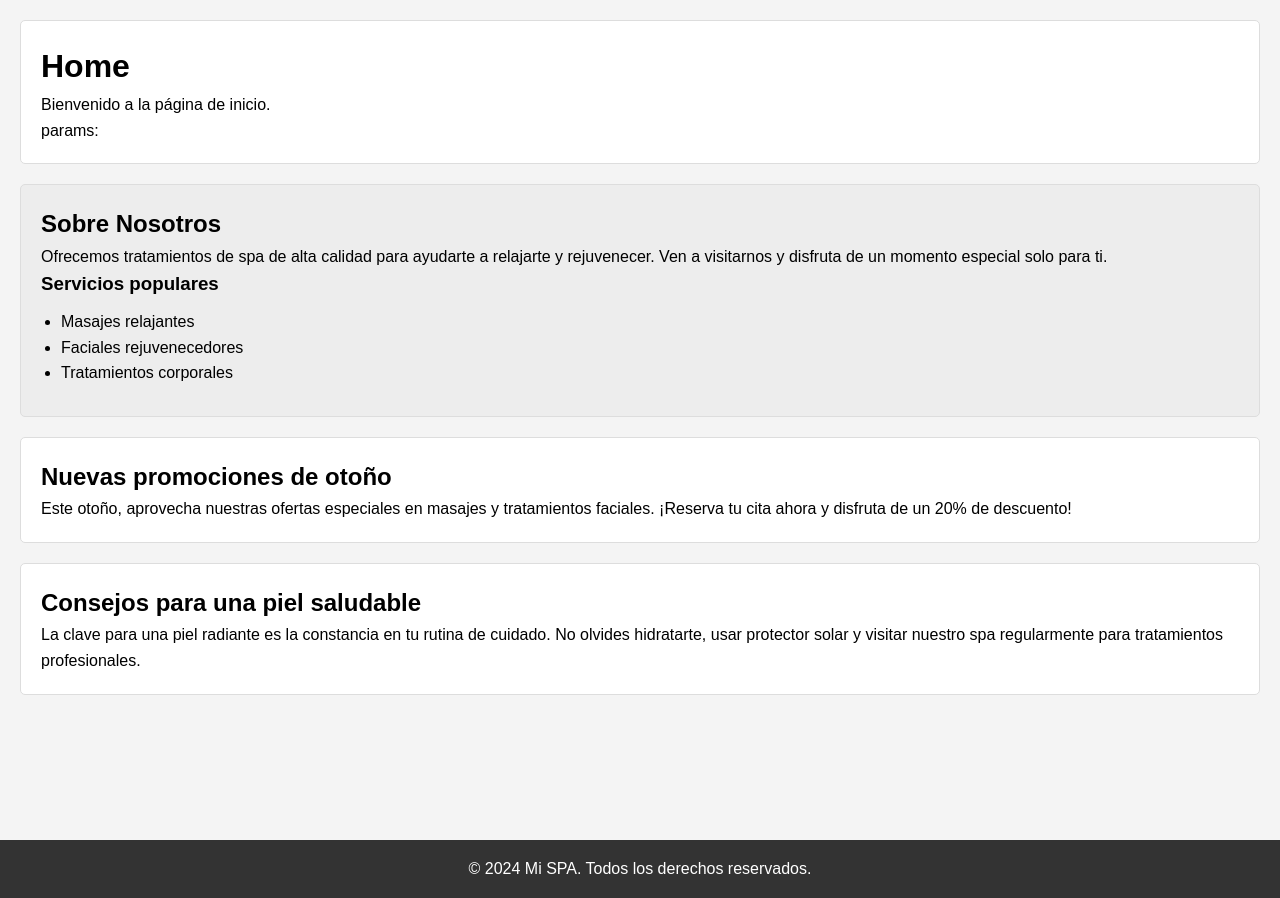
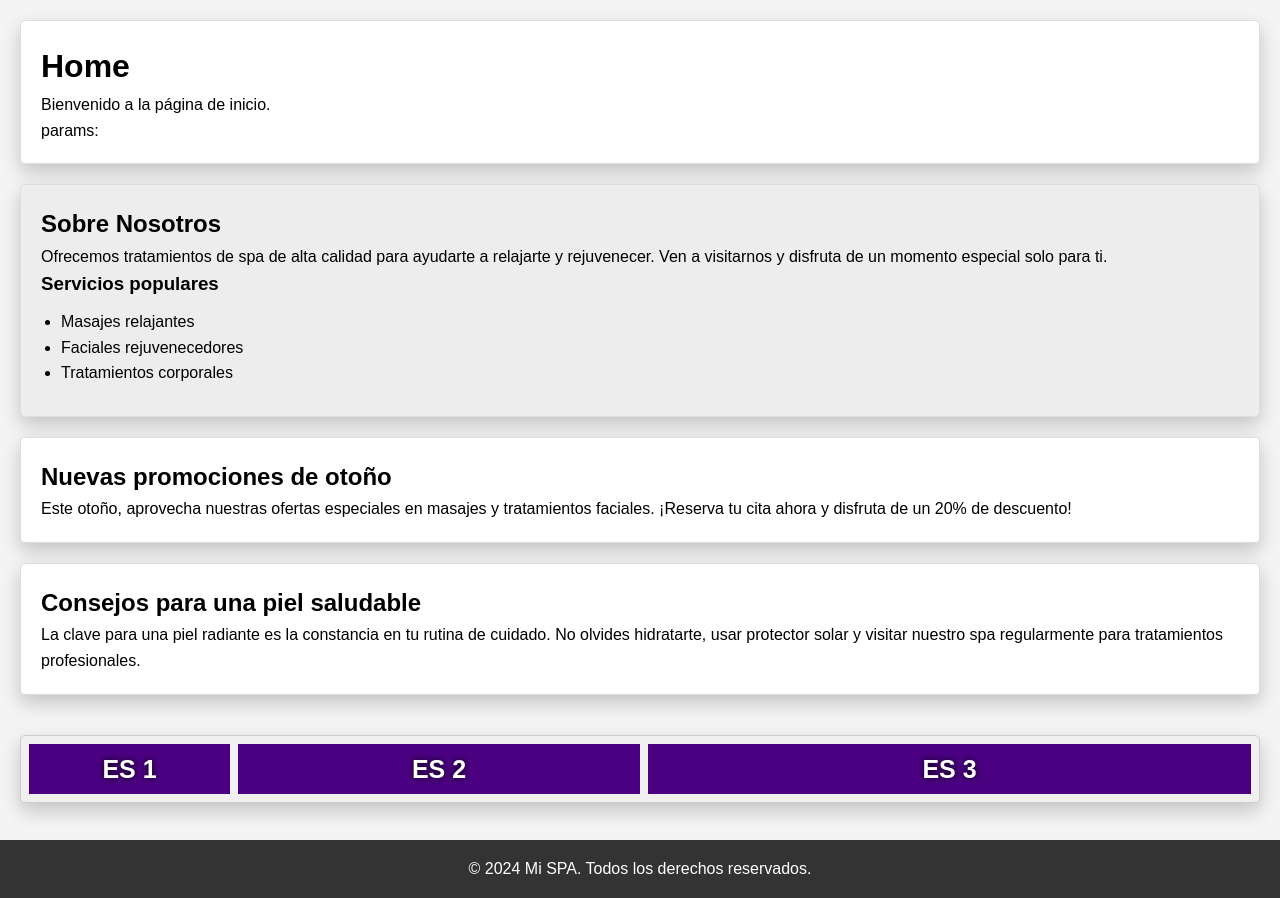
Before and after one commit to SergioKov/rutas_js, a PHP site: page / in a window 1280 px wide. Shown: the part 216-1114 px from the top of the page. Run offline with PHP 8.4, Linux system fonts and the light colour scheme.

Commit message:
flex: 1x 2x 3x en un div - 1

```diff
--- a/css/style.css
+++ b/css/style.css
@@ -75,12 +75,15 @@ nav{
     padding: 20px;
     border: 1px solid #ddd;
     border-radius: 5px;
+    box-shadow: 0 .5rem 1.2rem rgba(0, 0, 0, .2);
 }
+
 .block{
     background-color: white;
     border: 1px solid #ddd;
     padding: 20px;
     border-radius: 5px;
+    box-shadow: 0 .5rem 1.2rem rgba(0, 0, 0, .2);
 }
 
 .spisok {
@@ -97,6 +100,7 @@ nav{
     padding: 20px;
     border: 1px solid #ddd;
     border-radius: 5px;
+    box-shadow: 0 .5rem 1.2rem rgba(0, 0, 0, .2);
 }
 
 
--- a/index.php
+++ b/index.php
@@ -70,5 +70,6 @@ $currentFilePath = $_SERVER['SCRIPT_FILENAME'];
     </footer>
 
     <script type="module" src="./router.js"></script>
+    <script type="text/javascript" src="./js/my_js.js"></script>
 </body>
 </html>
--- /dev/null
+++ b/js/my_js.js
@@ -0,0 +1,99 @@
+'use strict'
+
+
+
+//start modo 1
+class ProductRepository {
+    async getProducts(){
+        const response = await fetch('https://dummyjson.com/products');
+        const data = await response.json();
+        console.log(data);
+    }
+}
+
+const repo = new ProductRepository();
+//repo.getProducts();
+
+const asyncArrow = async () => {
+    const response = await fetch('https://dummyjson.com/products');
+    const data = await response.json();
+    //console.log(data);
+    return data;
+}
+
+//asyncArrow();
+//end modo 1
+
+
+
+
+
+
+
+//start modo 2
+/*(async ()=>{
+    console.log(1);
+    const res = await asyncArrow();
+    console.log(res);
+    console.log(2);
+})();
+*/
+//end modo 2
+
+/*
+//start modo 3
+async function aaa(){
+    console.log(1);
+    const res = await asyncArrow();
+    console.log(res);
+    console.log(2);
+}
+
+aaa();
+//end modo 3
+*/
+
+
+
+
+//lesson 88
+async function getAllProducts(){
+    const response = await fetch('https://dummyjson.com/products');
+    //console.log(response);
+    return response.json();
+}
+
+async function getProduct(id){
+    const response = await fetch('https://dummyjson.com/products/' + id);
+    //console.log(response);
+    return response.json();
+}
+
+async function main(){
+    const { products } = await getAllProducts();
+    //console.log(products);
+
+
+    const res = await Promise.all([
+        getProduct(1),
+        getProduct(2),
+        getProduct(3),
+    ]);
+    console.log(res);
+
+
+    const res2 = await Promise.all( products.map(product => getProduct(product.id)));
+
+    console.log(res2);
+
+    /*for (const product of products){
+
+        const res = await getProduct(product.id);
+        console.log(res);
+
+        //console.log(`${product.id} ${product.title}`);
+    }
+    */
+}
+
+main();
--- a/views/Home/home.css
+++ b/views/Home/home.css
@@ -2,3 +2,53 @@ body {
     /* background-color: #f4f4f4; */
     /* background-color: #fff6e6; */
 }
+
+
+.container-flex {
+    display: flex;
+    justify-content: space-between;
+    align-items: center;
+    min-width: 300px;
+    /* height: 100px; */
+    background-color: #f0f0f0;
+    border: 1px solid #ccc;
+    gap: 0.5rem;
+    padding: 0.5rem;
+}
+.item {
+    /* background-color: #4CAF50; */
+    height: 50px;
+    text-shadow: 0 0px 6px #000000;
+    text-transform: uppercase;
+    font-weight: 700;
+    color: white;
+    font-size: 25px;
+}
+
+.flex-item {
+    flex: 1;
+    background: indigo;
+    color: white;
+    /* padding: 10px; */
+    transition: all 0.5s;
+    display: flex;
+    /* align-content: center; */
+    justify-content: center;
+    align-items: center;
+}
+.item.flex-item:hover {
+    /* flex: 1 1 10%; */
+    background: green;
+}
+
+.flex-item:nth-of-type(1) {
+    flex: 1;
+}
+
+.flex-item:nth-of-type(2) {
+    flex: 2;
+}
+
+.flex-item:nth-of-type(3) {
+    flex: 3;
+}
--- a/views/Home/home.html
+++ b/views/Home/home.html
@@ -31,6 +31,12 @@
             </article>
         </section>
 
+        <div class="container-flex block">
+            <div class="item flex-item">es 1</div>
+            <div class="item flex-item">es 2</div>
+            <div class="item flex-item">es 3</div>
+        </div>
+
     </div>
 
 </div>
```
